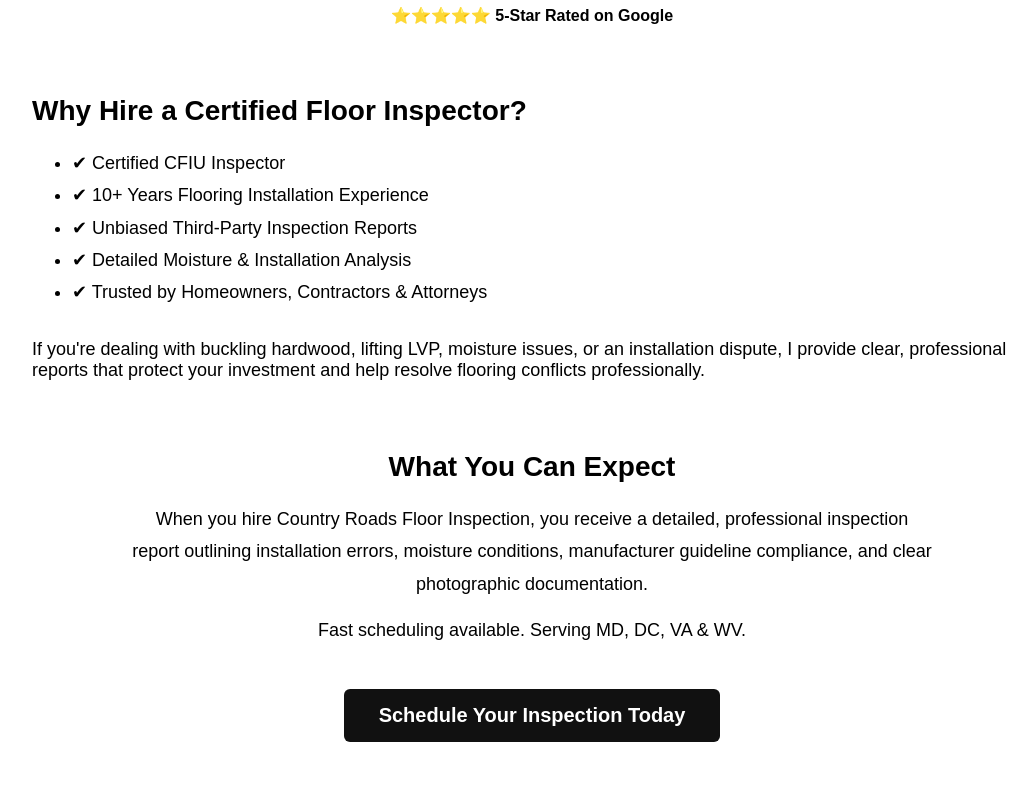
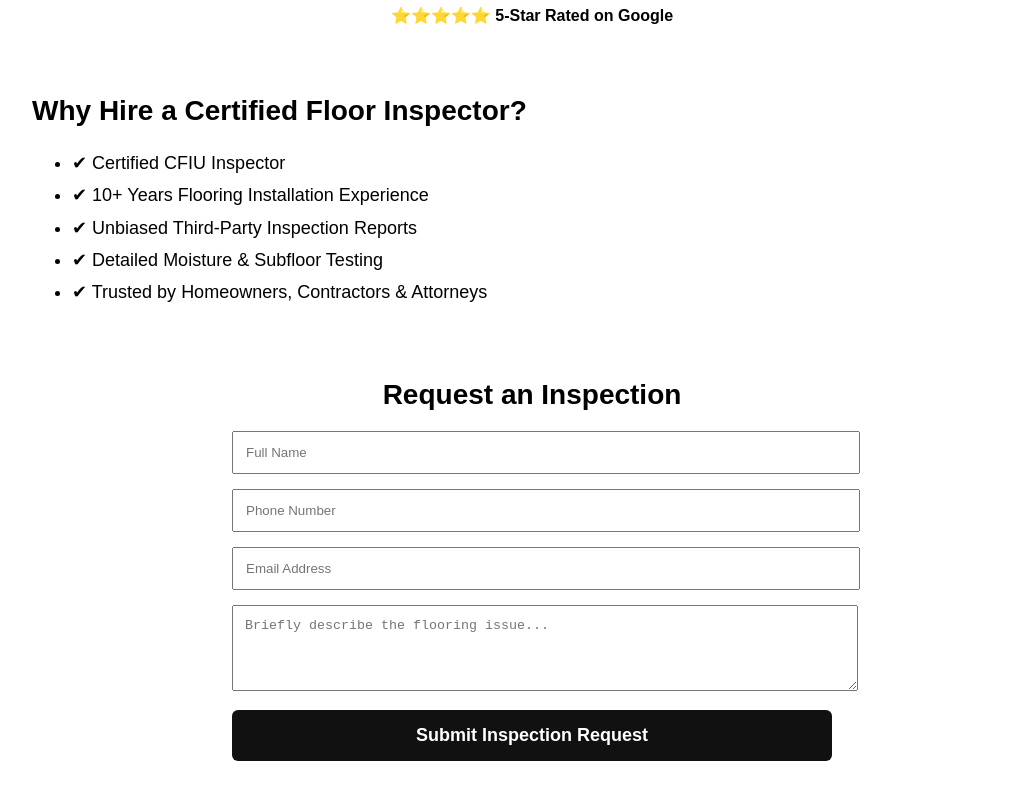
Before and after one commit to RogerN1984/country-roads-floor-inspection, a Next.js app: page / in a window 1280 px wide. Shown: the part 338-1138 px from the top of the page, without its empty margins (108-1144 px from the left). Built offline with nearby package versions, Linux system fonts and the light colour scheme.

Commit message:
Update page.js

```diff
--- a/app/page.js
+++ b/app/page.js
@@ -39,47 +39,71 @@
           <li>✔ Certified CFIU Inspector</li>
           <li>✔ 10+ Years Flooring Installation Experience</li>
           <li>✔ Unbiased Third-Party Inspection Reports</li>
-          <li>✔ Detailed Moisture & Installation Analysis</li>
+          <li>✔ Detailed Moisture & Subfloor Testing</li>
           <li>✔ Trusted by Homeowners, Contractors & Attorneys</li>
         </ul>
-
-        <p style={{ marginTop: "30px", fontSize: "18px" }}>
-          If you're dealing with buckling hardwood, lifting LVP, moisture issues, or an installation dispute,
-          I provide clear, professional reports that protect your investment and help resolve flooring conflicts professionally.
-        </p>
       </div>
 
-      <div style={{ marginTop: "70px", textAlign: "center" }}>
+      <div style={{ marginTop: "70px" }}>
         <h2 style={{ fontSize: "28px", marginBottom: "20px" }}>
-          What You Can Expect
+          Request an Inspection
         </h2>
 
-        <p style={{ fontSize: "18px", lineHeight: "1.8", maxWidth: "800px", margin: "auto" }}>
-          When you hire Country Roads Floor Inspection, you receive a detailed,
-          professional inspection report outlining installation errors, moisture conditions,
-          manufacturer guideline compliance, and clear photographic documentation.
-        </p>
+        <form
+          action="https://formsubmit.co/rogerlnestor@gmail.com"
+          method="POST"
+          style={{ maxWidth: "600px", margin: "auto", textAlign: "left" }}
+        >
+          <input type="hidden" name="_captcha" value="false" />
 
-        <p style={{ fontSize: "18px", marginTop: "20px" }}>
-          Fast scheduling available. Serving MD, DC, VA & WV.
-        </p>
+          <input
+            type="text"
+            name="name"
+            placeholder="Full Name"
+            required
+            style={{ width: "100%", padding: "12px", marginBottom: "15px" }}
+          />
 
-        <a
-          href="tel:13047039675"
+          <input
+            type="tel"
+            name="phone"
+            placeholder="Phone Number"
+            required
+            style={{ width: "100%", padding: "12px", marginBottom: "15px" }}
+          />
+
+          <input
+            type="email"
+            name="email"
+            placeholder="Email Address"
+            required
+            style={{ width: "100%", padding: "12px", marginBottom: "15px" }}
+          />
+
+          <textarea
+            name="message"
+            placeholder="Briefly describe the flooring issue..."
+            rows="4"
+            required
+            style={{ width: "100%", padding: "12px", marginBottom: "15px" }}
+          ></textarea>
+
+          <button
+            type="submit"
             style={{
-            display: "inline-block",
-            marginTop: "30px",
+              width: "100%",
               background: "#111",
               color: "#fff",
-            padding: "15px 35px",
-            fontSize: "20px",
+              padding: "15px",
+              fontSize: "18px",
               fontWeight: "bold",
-            textDecoration: "none",
+              border: "none",
               borderRadius: "6px"
             }}
           >
-          Schedule Your Inspection Today
-        </a>
+            Submit Inspection Request
+          </button>
+        </form>
       </div>
 
     </main>
```
Lines whose indentation alone changed are shown as unchanged.
